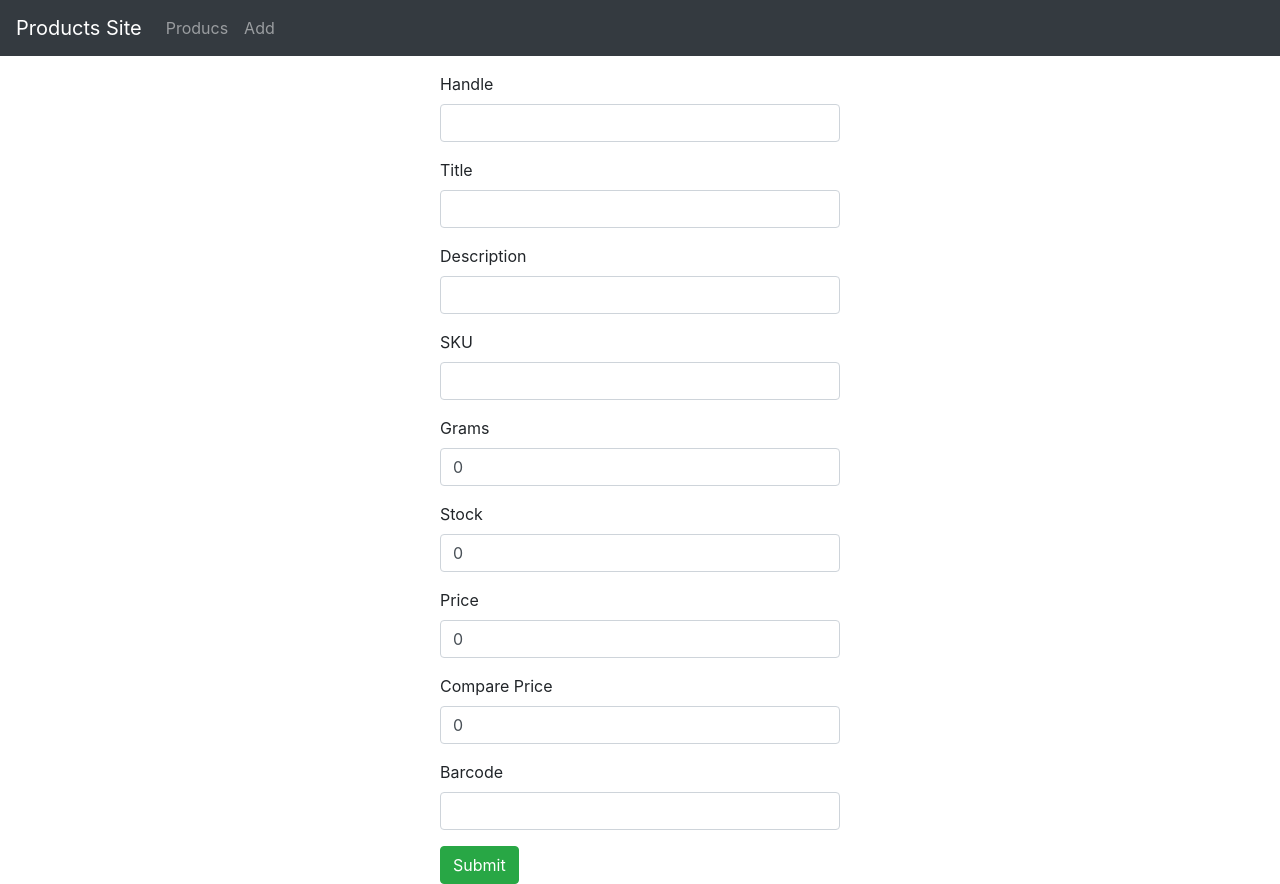
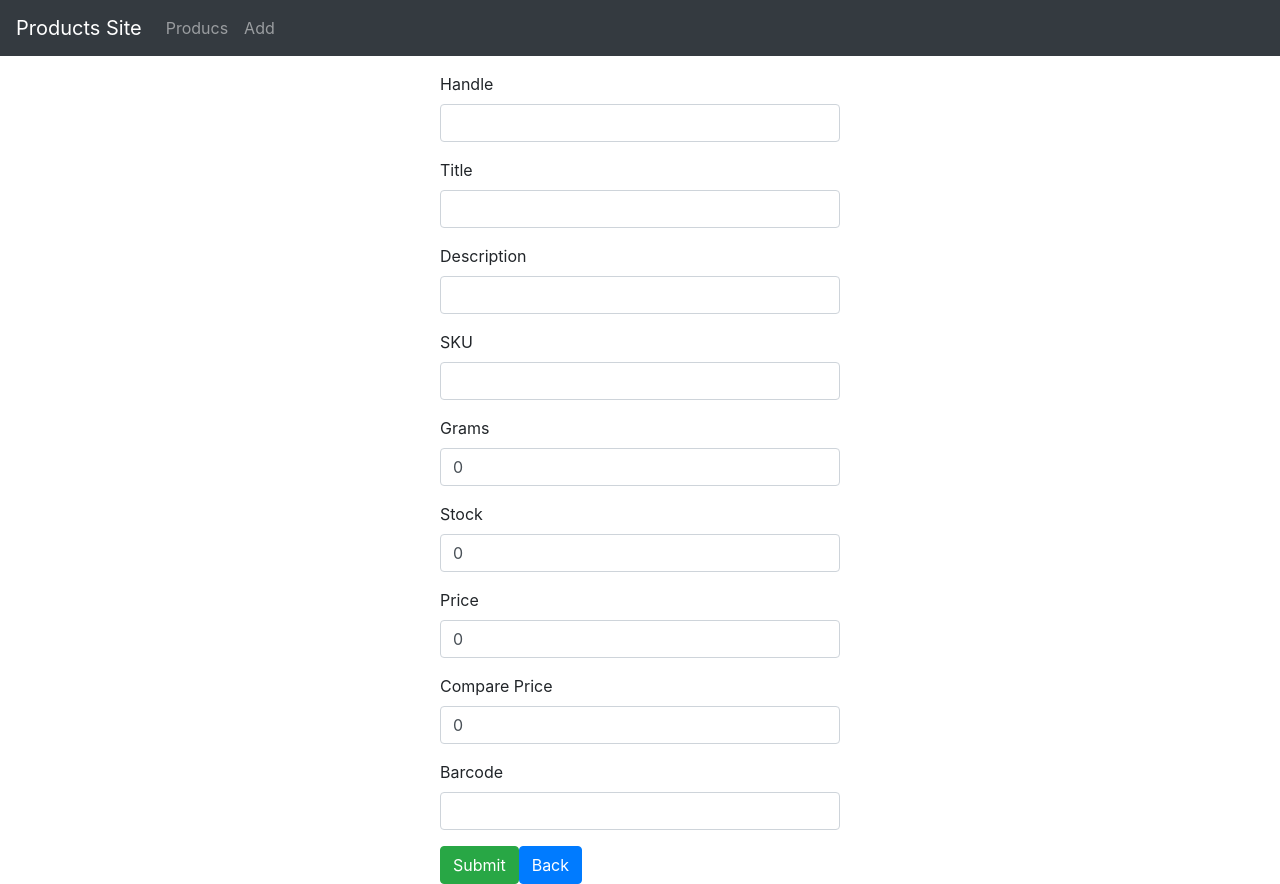
Before and after one commit to AlvaroJTorres/angular-products, an Angular app: page /add in a window 1280 px wide. Built offline with nearby package versions, Linux system fonts and the light colour scheme.

Commit message:
Add return button functionality

```diff
--- a/src/app/components/add-product/add-product.component.html
+++ b/src/app/components/add-product/add-product.component.html
@@ -113,6 +113,7 @@
     </div>
 
     <button (click)="saveProduct()" class="btn btn-success">Submit</button>
+    <button (click)="goBack()" class="btn btn-primary">Back</button>
     } @else {
     <h4>Product was submitted successfully!</h4>
     <button class="btn btn-success" (click)="newProduct()">Add</button>
--- a/src/app/components/add-product/add-product.component.ts
+++ b/src/app/components/add-product/add-product.component.ts
@@ -1,3 +1,4 @@
+import { Location } from '@angular/common';
 import { Component } from '@angular/core';
 import { Product } from 'src/app/models/product.model';
 import { ProductService } from 'src/app/services/product.service';
@@ -22,7 +23,7 @@ export class AddProductComponent {
   }
   submitted = false
 
-  constructor(private productService: ProductService) { }
+  constructor(private productService: ProductService, private location: Location) { }
 
   saveProduct(): void {
     const data = {
@@ -62,4 +63,7 @@ export class AddProductComponent {
     }
   }
 
+  goBack(): void {
+    this.location.back()
+  }
 }
--- a/src/app/components/product-details/product-details.component.html
+++ b/src/app/components/product-details/product-details.component.html
@@ -160,6 +160,7 @@
       Update
     </button>
     <p>{{ message }}</p>
+    <button (click)="goBack()" class="btn btn-primary">Back</button>
   </div>
   } @else {<p>Cannot access this Product...</p>}
 }
--- a/src/app/components/product-details/product-details.component.ts
+++ b/src/app/components/product-details/product-details.component.ts
@@ -1,3 +1,4 @@
+import { Location } from '@angular/common';
 import { Component, Input, OnInit } from '@angular/core';
 import { ActivatedRoute, Router } from '@angular/router';
 import { Product } from 'src/app/models/product.model';
@@ -29,7 +30,8 @@ export class ProductDetailsComponent implements OnInit {
   constructor(
     private productService: ProductService,
     private route: ActivatedRoute,
-    private router: Router
+    private router: Router,
+    private location: Location
   ) { }
 
   ngOnInit(): void {
@@ -74,4 +76,8 @@ export class ProductDetailsComponent implements OnInit {
       })
   }
 
+  goBack(): void {
+    this.location.back()
+  }
+
 }
```
